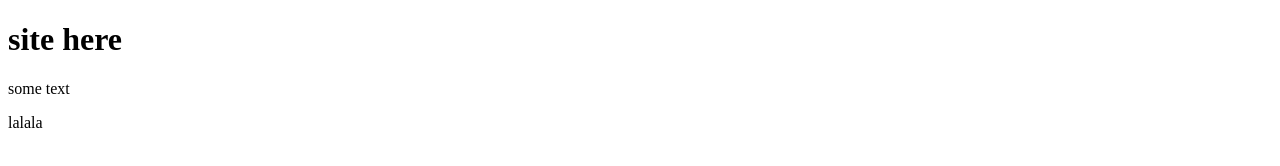
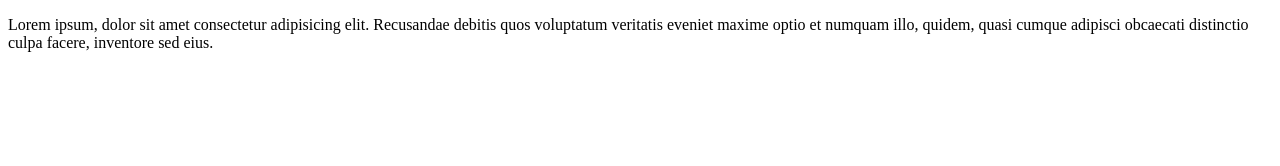
Before and after one commit to testernicolai/site, a plain HTML site: page index.html in a window 1280 px wide. Drawn offline with Linux system fonts and the light colour scheme.

Commit message:
third commit

```diff
--- a/index.html
+++ b/index.html
@@ -7,8 +7,6 @@
     <link rel="stylesheet" href="css/style.css">
 </head>
 <body>
-    <h1>site here</h1>
-    <p>some text</p>
-    <p>lalala</p>
+    <p>Lorem ipsum, dolor sit amet consectetur adipisicing elit. Recusandae debitis quos voluptatum veritatis eveniet maxime optio et numquam illo, quidem, quasi cumque adipisci obcaecati distinctio culpa facere, inventore sed eius.</p>
 </body>
 </html>
```
